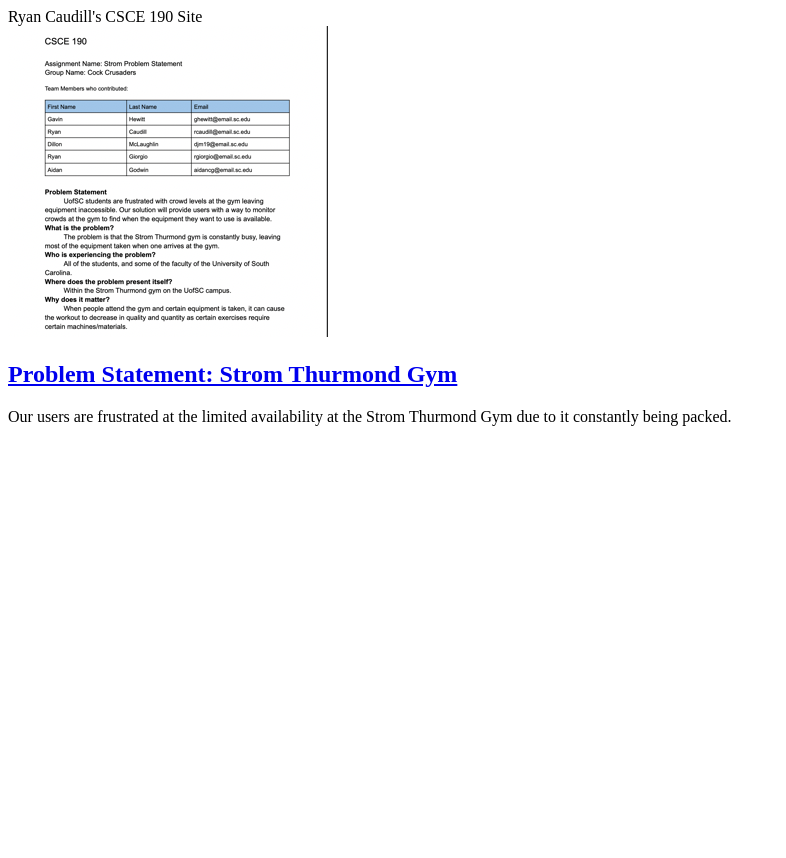
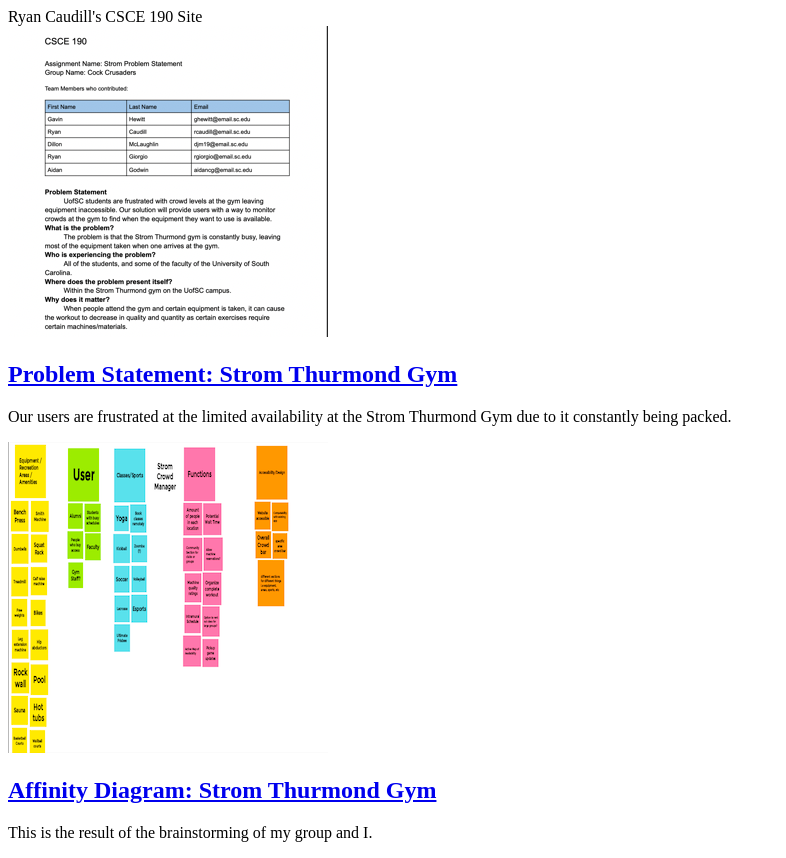
Before and after one commit to RyanCaudill04/RyanCaudill04.github.io, a plain HTML site: page index.html in a window 1280 px wide. Shown: the whole page, without its empty margins (0-786 px from the left). Before the commit the page ends 800 px from the top, so only its background shows below. Drawn offline with Linux system fonts and the light colour scheme.

Commit message:
Add files via upload

```diff
--- a/index.html
+++ b/index.html
@@ -9,6 +9,7 @@
         <hl>
             Ryan Caudill's CSCE 190 Site
         </hl>
+        <!-- Problem Statement-->
         <section class="assignment">
             <a href="files/ProblemStatement.pdf"><img src="images/ScreenShot.png"></a>
             <section class="ass-details">
@@ -18,5 +19,15 @@
                 </p>
             </section>
         </section>
+        <!-- Affinity Diagram-->
+        <section class="assignment">
+            <a href="files/AffinityDiagram.pdf"><img src="images/AffinityDiagramScreenshot.png"></a>
+            <section class="ass-details">
+                <a href="files/AffinityDiagram.pdf"><h2>Affinity Diagram: Strom Thurmond Gym</h2></a>
+                <p>
+                    This is the result of the brainstorming of my group and I.
+                </p>
+            </section>
+        </section>
     </body>
 </html>
```
